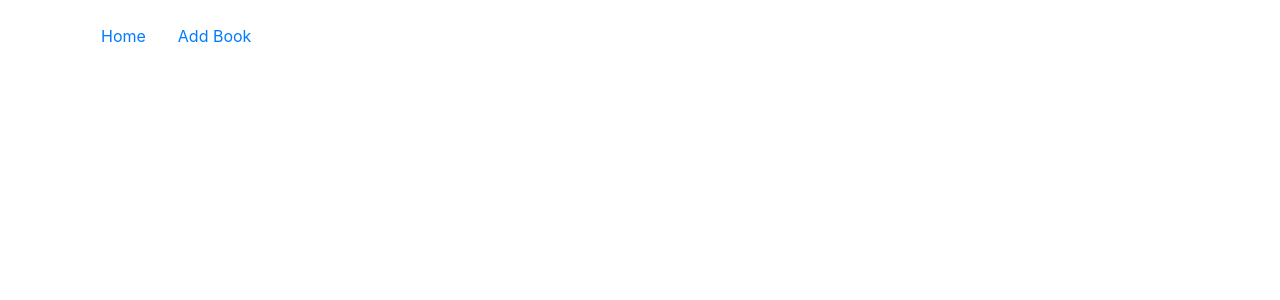
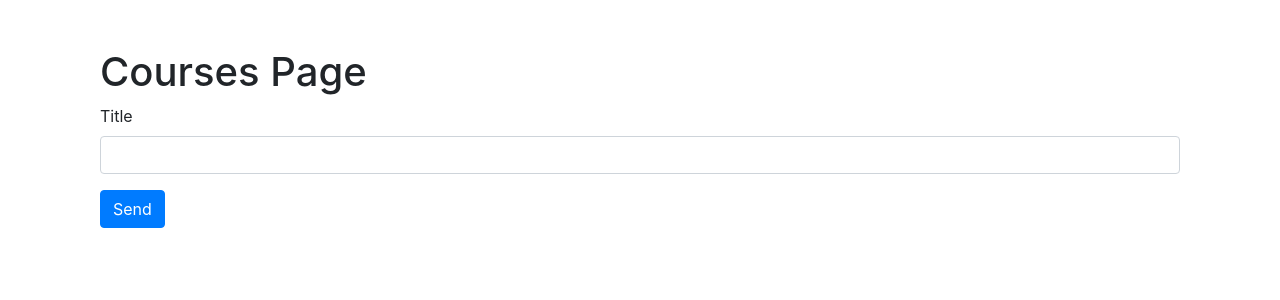
Before and after one commit to vlmcr/redux-beetroot-lesson, a React (Create React App) app: page /about in a window 1280 px wide. Shown: the top 300 px of the page. Built offline with nearby package versions, Linux system fonts and the light colour scheme.

Commit message:
Add courses form

```diff
--- a/src/components/App.jsx
+++ b/src/components/App.jsx
@@ -1,23 +1,14 @@
 import React from "react"
 
 import { AsyncLoad, lazyLoad } from "./AsyncLoad"
-import Menu from "./Menu"
-import {Route, Switch} from "react-router-dom"
-import FormBook from "./books/BookForm"
+import CoursesPage from "./courses/CoursesPage"
 
-const BooksPage = AsyncLoad(lazyLoad("./books/BooksPage"));
-const BookForm = AsyncLoad(lazyLoad("./books/BookForm"));
+// const BooksPage = AsyncLoad(lazyLoad("./books/BooksPage"));
+// const BookForm = AsyncLoad(lazyLoad("./books/BookForm"));
 
 const App = props => (
   <div className="container">
-    <Menu/>
-    <div className="row">
-      <Switch>
-        <Route exact path={"/"} component={BooksPage} />
-        <Route exact path={"/add-book"} component={BookForm} />
-        <Route path="/add-book/:id?" component={FormBook} />
-      </Switch>
-    </div>
+    <CoursesPage />
   </div>
 )
 
--- a/src/components/courses/CoursesPage.js
+++ b/src/components/courses/CoursesPage.js
@@ -1,9 +1,41 @@
-import React from "react"
+import React, {useState} from "react"
+
+const initForm = {
+  title: "",
+}
 
 const CoursesPage = () => {
+  const [form, setForm] = useState(initForm);
+
+  const handleChange = e => {
+    const { name, value } = e.target;
+    setForm(prev => ({...prev, [name]: value}))
+  }
+
+  const handleSubmit = e => {
+    e.preventDefault();
+    console.log(form);
+  }
+
   return (
     <div className="container mt-5">
       <h1>Courses Page</h1>
+
+      <form onSubmit={handleSubmit}>
+        <div className="form-group">
+          <label htmlFor="title">Title</label>
+          <input
+            onChange={handleChange}
+            value={form.title}
+            name="title"
+            id="title"
+            type="text"
+            className="form-control"
+          />
+        </div>
+
+        <button className="btn btn-primary">Send</button>
+      </form>
     </div>
   )
 }
```
